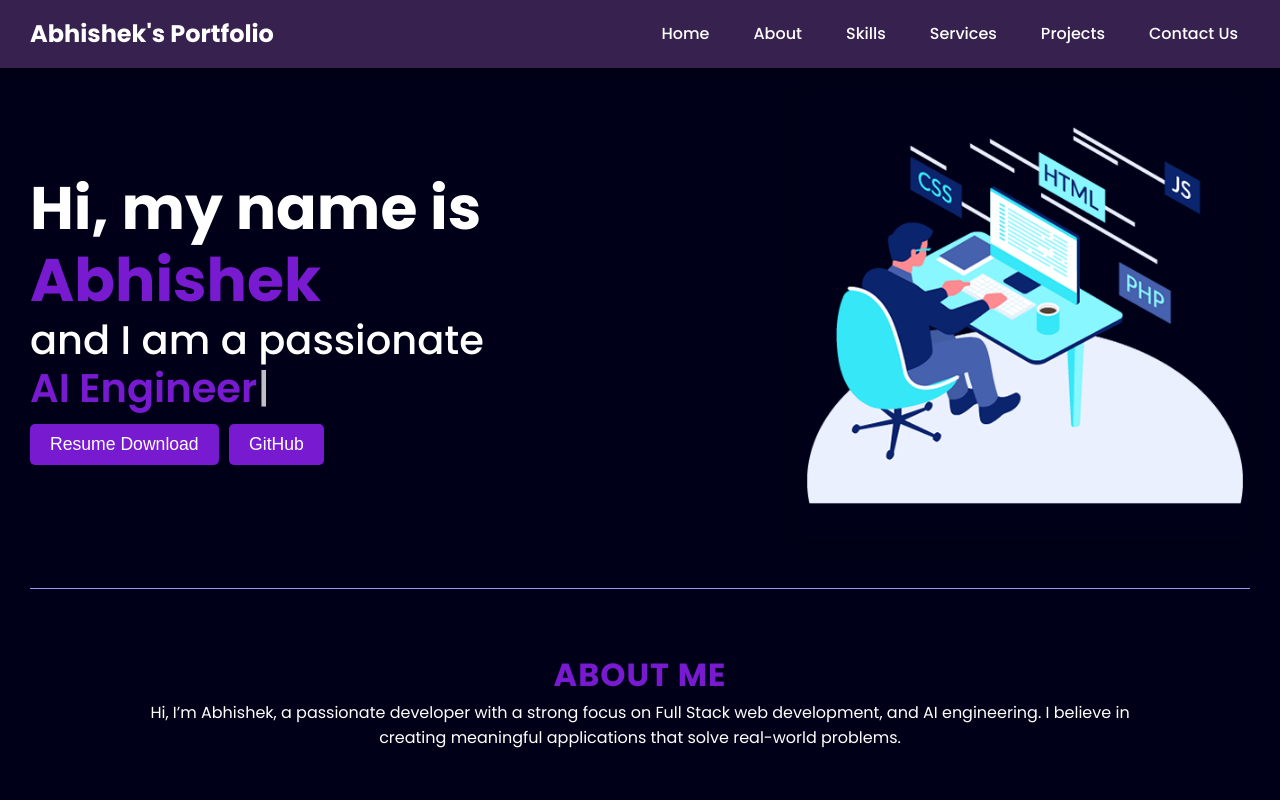
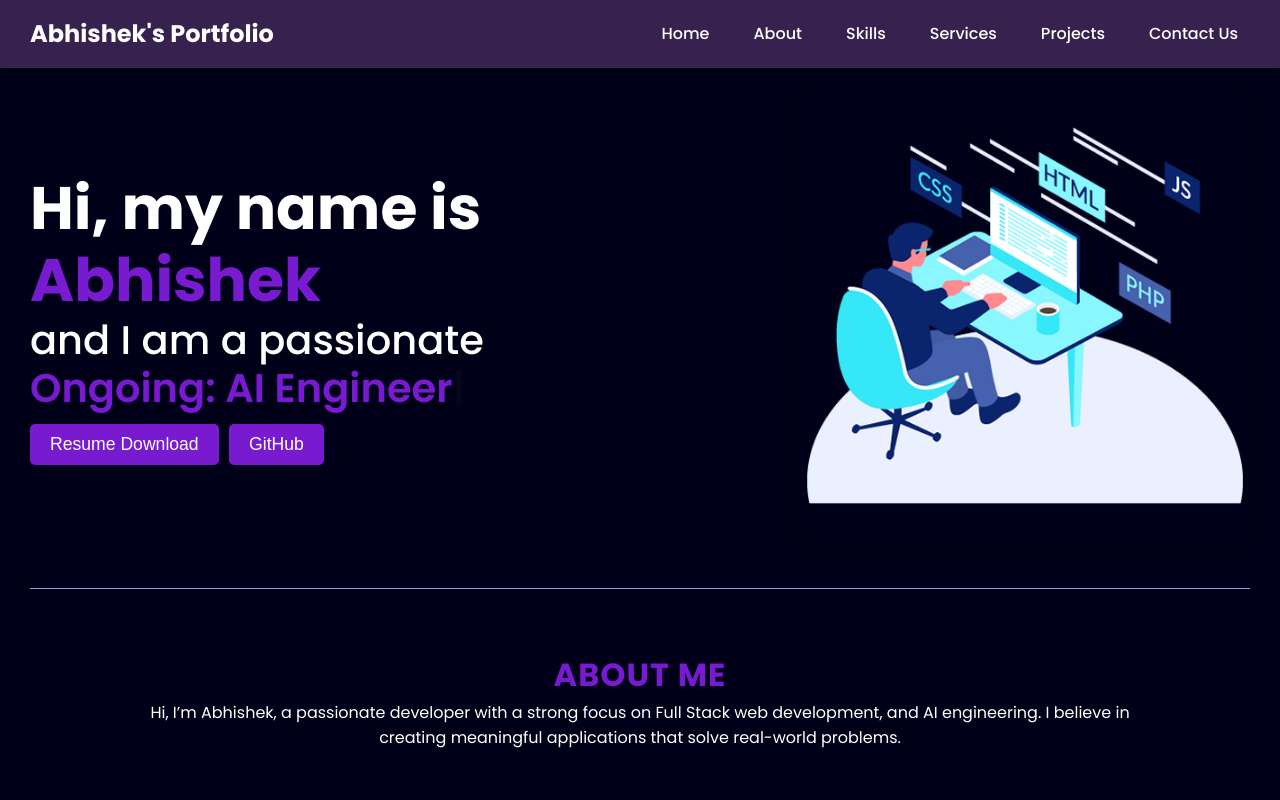
Before and after one commit to abhishek90900/my-portfolio, a plain HTML site: page index.html in a window 1280 px wide. Shown: the top 800 px of the page. Drawn offline with nearby package versions, Linux system fonts and the light colour scheme.

Commit message:
Update index.html

```diff
--- a/index.html
+++ b/index.html
@@ -167,7 +167,7 @@
 
     <script>
         var typed = new Typed('#element', {
-            strings: ['Web Developer', 'App Developer', 'AI Engineer'],
+            strings: ['Frontend Developer', 'Backend Developer', 'Ongoing: AI Engineer'],
             typeSpeed: 50,
         });
 
```
